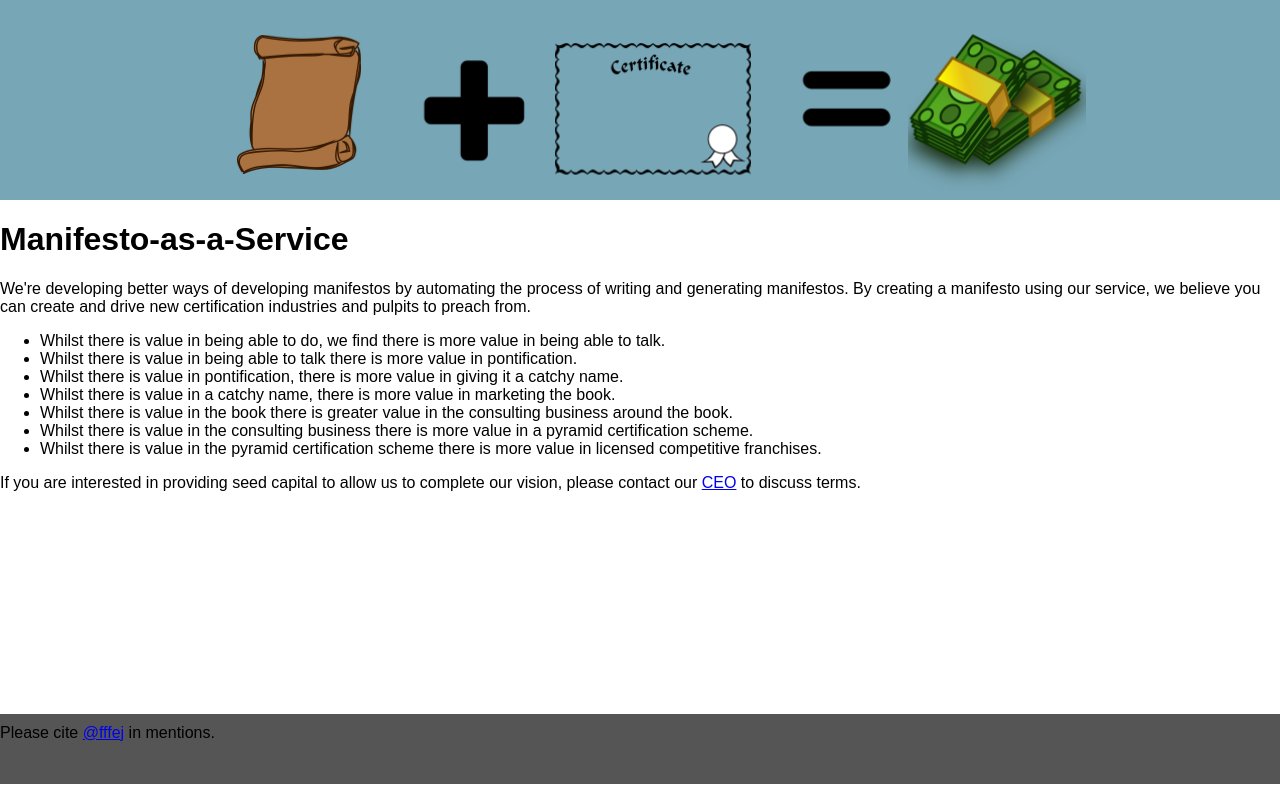
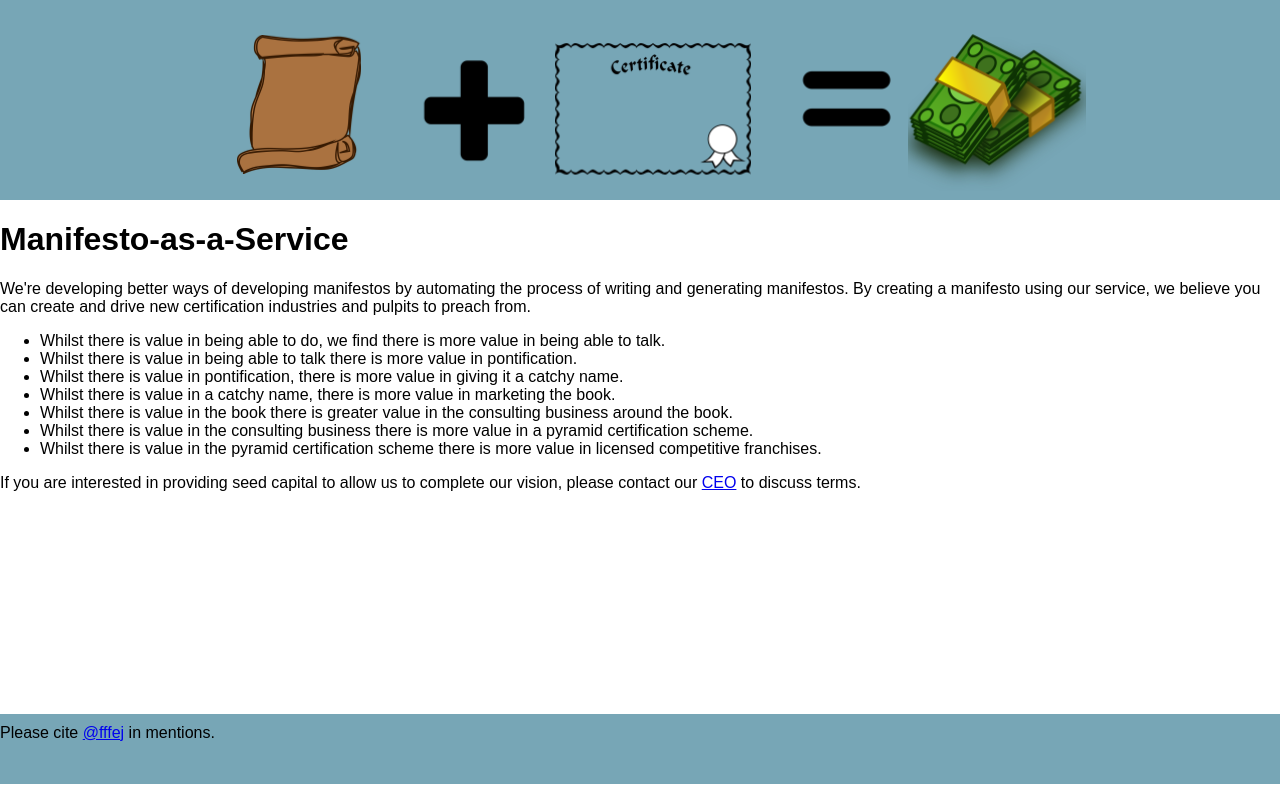
Before and after one commit to fffej/manifestomanifesto, a React (Create React App) app: page / in a window 1280 px wide. Built offline with nearby package versions, Linux system fonts and the light colour scheme.

Commit message:
slightly less bad colours

```diff
--- a/src/App.css
+++ b/src/App.css
@@ -16,7 +16,7 @@
 }
 
 .App-footer {
-    background-color: #555;
+    background-color: #77A6B6;
     height: 60px;
     position:absolute;
     padding-top: 10px;
```
